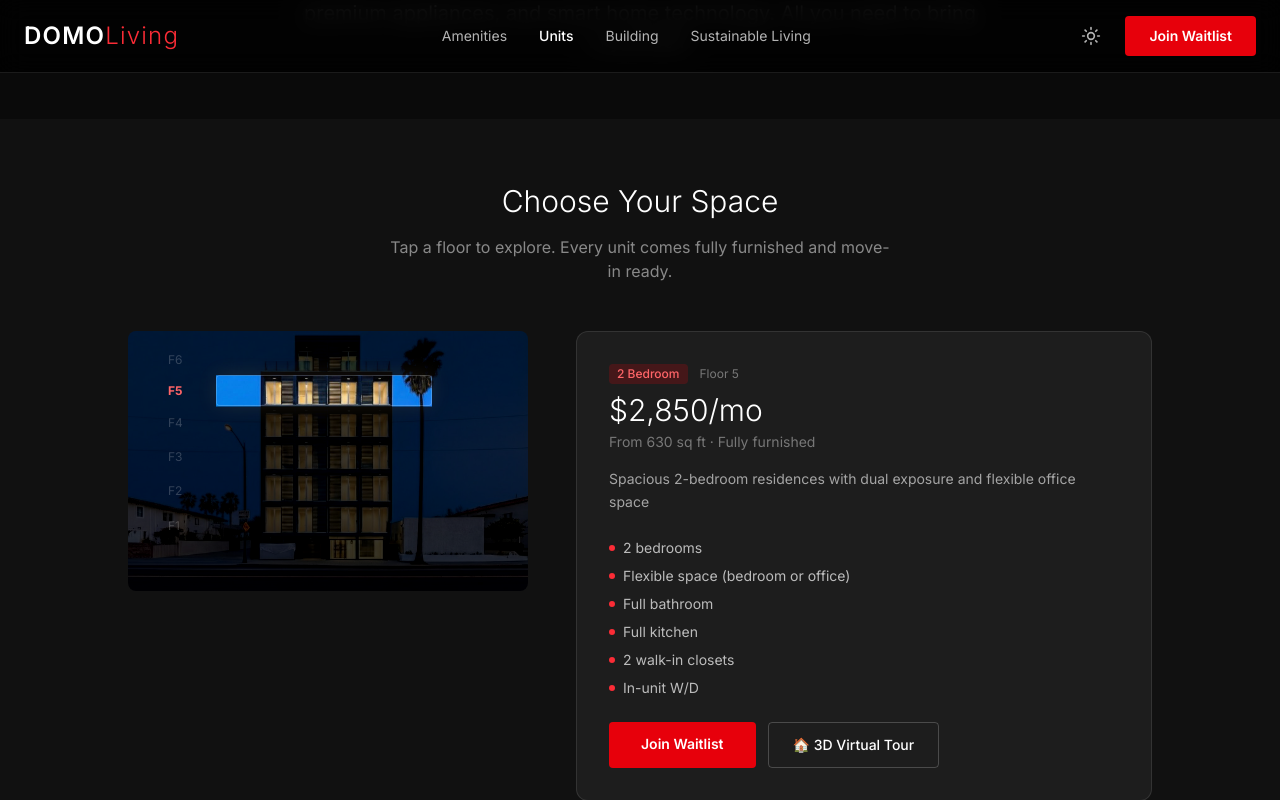
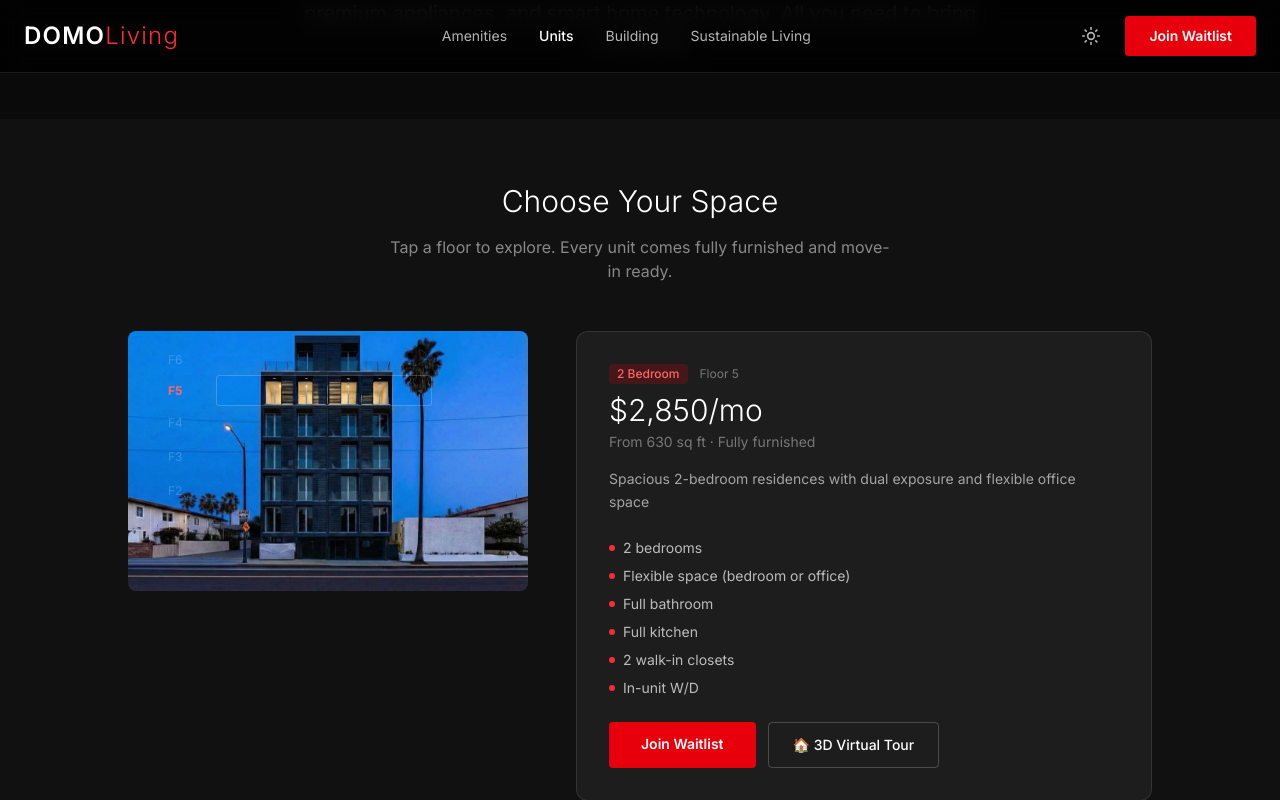
Before and after one commit to Djameso/domo-coming-soon-sandbox, a Next.js app: page /units in a window 1280 px wide. Both pictures are taken after a click on the button "F5". Shown: the part 337-1137 px from the top of the page. Built offline with nearby package versions, Linux system fonts and the light colour scheme.

Commit message:
feat: real lights-off photo for floor selector - dark windows on non-selected floors

```diff
--- a/src/app/units/page.tsx
+++ b/src/app/units/page.tsx
@@ -55,31 +55,33 @@ function FloorSelector({ unitTypes }: { unitTypes: UnitType[] }) {
       {/* Building Photo with Floor Overlays */}
       <div className="w-full max-w-[360px] lg:max-w-[400px] flex-shrink-0 relative">
         <div className="relative overflow-hidden rounded-lg">
-          {/* Base layer: "lights off" version — darkened building */}
+          {/* Base layer: lights ON when no selection, lights OFF when floor selected */}
           <img
             src="/images/building-night.jpg"
             alt="DOMO Living — 3745 4th Avenue, Hillcrest"
-            className="w-full transition-all duration-700"
-            style={{
-              filter: activeFloor ? 'brightness(0.25) contrast(1.1)' : 'brightness(1)',
-            }}
+            className={`w-full transition-opacity duration-700 ${activeFloor ? 'opacity-0' : 'opacity-100'}`}
+          />
+          {/* Dark building (lights off) — shown when a floor is selected */}
+          <img
+            src="/images/building-night-dark.jpg"
+            alt=""
+            className={`absolute inset-0 w-full h-full object-cover transition-opacity duration-700 ${activeFloor ? 'opacity-100' : 'opacity-0'}`}
           />
 
-          {/* "Lights on" layer — bright original, clipped to selected floor only */}
+          {/* "Lights on" layer — bright original photo, clipped to selected floor only */}
           {activeFloor && (() => {
             const activeZone = floorZones.find(z => z.floor === activeFloor)
             if (!activeZone) return null
-            // Clip path reveals only the selected floor's window area
-            // Windows span roughly left 24% to 74% of the image
             const t = activeZone.top
             const b = activeZone.top + activeZone.height
             return (
               <img
                 src="/images/building-night.jpg"
                 alt=""
-                className="absolute inset-0 w-full h-full object-cover pointer-events-none z-[5] transition-all duration-700"
+                className="absolute inset-0 w-full h-full object-cover pointer-events-none z-[5]"
                 style={{
                   clipPath: `polygon(22% ${t}%, 76% ${t}%, 76% ${b}%, 22% ${b}%)`,
+                  transition: 'clip-path 0.5s ease-out',
                 }}
               />
             )
```
Also changed, not shown: public/images/building-night-dark.jpg (added).
